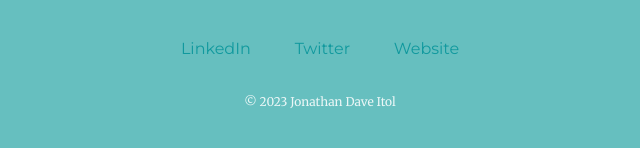
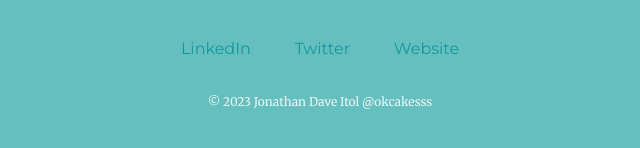
Before and after one commit to Jonathan-Dave/Web-System, a plain HTML site: page index.html in a window 1280 px wide. Shown: the part 3384-3532 px from the top of the page, 320-960 px from the left. Drawn offline with Linux system fonts and the light colour scheme.

Commit message:
Update index.html

```diff
--- a/index.html
+++ b/index.html
@@ -67,7 +67,7 @@
   <a class="footer-link" href="https://www.linkedin.com/">LinkedIn</a>
   <a class="footer-link" href="https://twitter.com/">Twitter</a>
   <a class="footer-link" href="https://www.appbrewery.co/">Website</a>
-  <p class="copyright">© 2023 Jonathan Dave Itol</p>
+  <p class="copyright">© 2023 Jonathan Dave Itol @okcakesss</p>
 </div>
 
 
```
